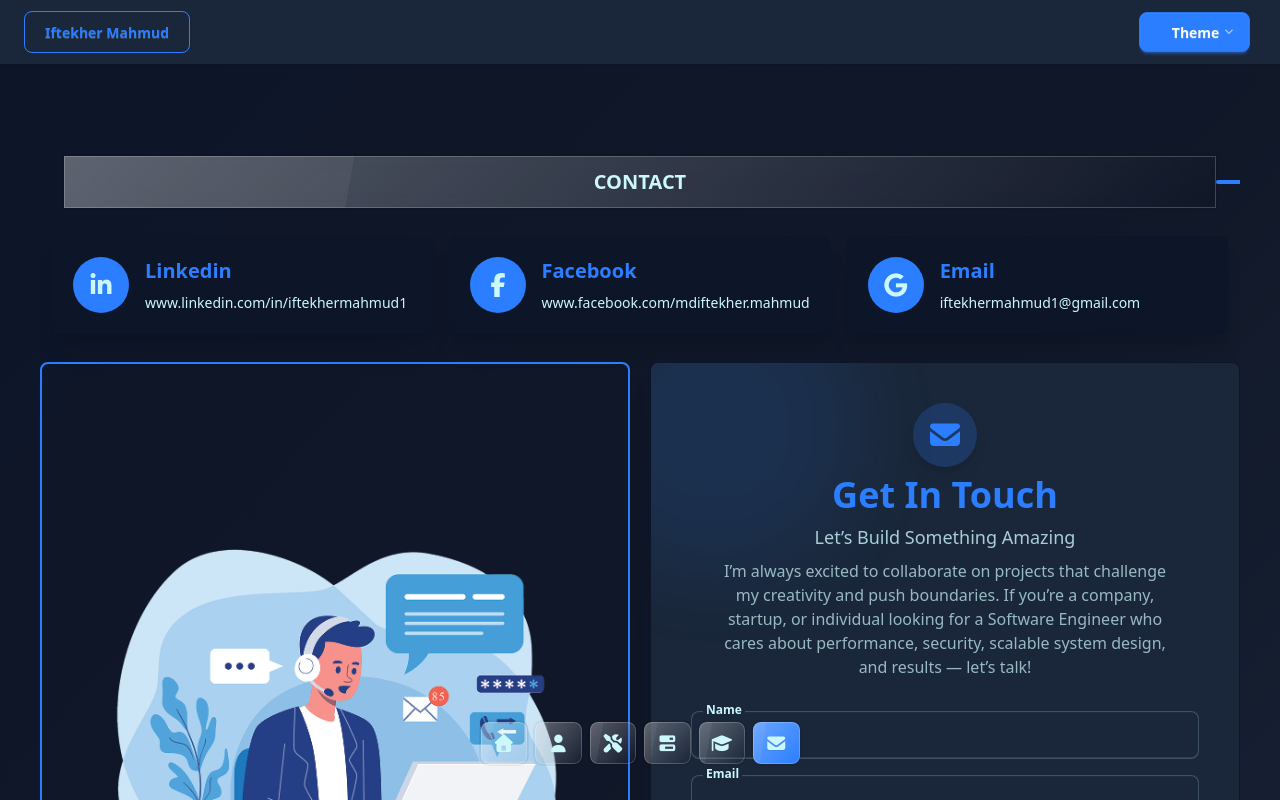
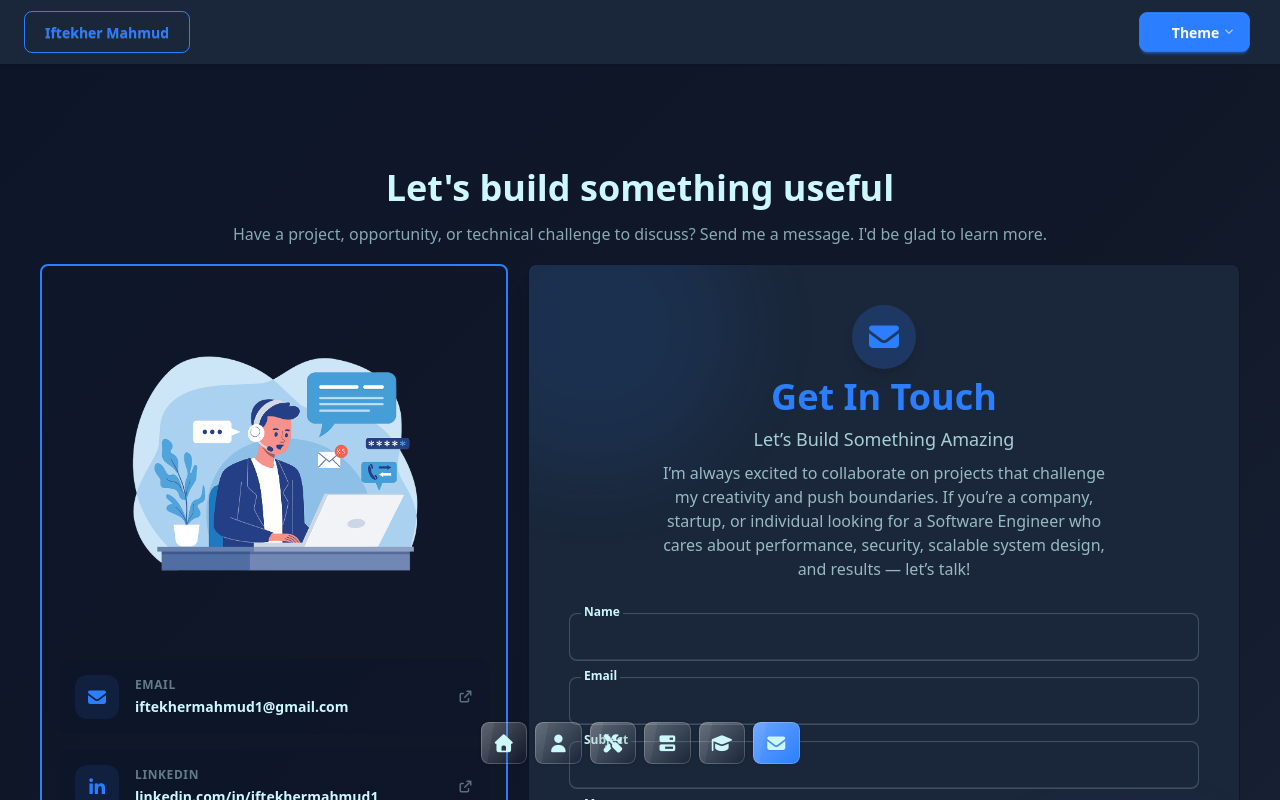
Before and after one commit to iftekher2108/iftekher-mahmud-next, a Next.js app: page /contact in a window 1280 px wide. Shown: the top 800 px of the page. Built offline with nearby package versions, Linux system fonts and the light colour scheme.

Commit message:
profile mejor page update change

```diff
--- a/components/Contact.jsx
+++ b/components/Contact.jsx
@@ -1,6 +1,14 @@
 'use client'
 import Image from "next/image";
 import { motion } from "framer-motion";
+import Link from "next/link";
+
+const contactItems = [
+    { label: 'Email', value: 'iftekhermahmud1@gmail.com', href: 'mailto:iftekhermahmud1@gmail.com', icon: 'fa-solid fa-envelope' },
+    { label: 'LinkedIn', value: 'linkedin.com/in/iftekhermahmud1', href: 'https://www.linkedin.com/in/iftekhermahmud1/', icon: 'fa-brands fa-linkedin-in' },
+    { label: 'GitHub', value: 'github.com/iftekher2108', href: 'https://github.com/iftekher2108', icon: 'fa-brands fa-github' },
+    { label: 'WhatsApp', value: 'Start a conversation', href: 'https://wa.me/8801580359517', icon: 'fa-brands fa-whatsapp' },
+];
 
 export default function Contact() {
 
@@ -8,15 +16,18 @@ export default function Contact() {
         <>
 
             <div className="relative mx-auto my-8 md:my-10 px-2 md:px-0">
-                {/* Subtle gradient background for section, matching project style */}
 
                 <div className="mb-4 pt-3 px-6 relative z-10">
-                    <motion.p initial={{ opacity: 0, y: 40 }} animate={{ opacity: 1, y: 0 }} transition={{ duration: 0.8 }}
+                    <motion.h2 initial={{ opacity: 0, y: 40 }} animate={{ opacity: 1, y: 0 }} transition={{ duration: 0.8 }} className="mt-3 text-3xl font-black text-center text-base-content sm:text-4xl">
+                        Let's build something useful
+                    </motion.h2>
+                    <p className="my-3 leading-7 text-center text-base-content/65">Have a project, opportunity, or technical challenge to discuss? Send me a message. I'd be glad to learn more.</p>
+                    {/* <motion.p initial={{ opacity: 0, y: 40 }} animate={{ opacity: 1, y: 0 }} transition={{ duration: 0.8 }}
                         className="glass px-6 py-3 uppercase text-xl text-center font-bold section-title">
                         Contact
-                    </motion.p>
+                    </motion.p> */}
                 </div>
-
+                {/*
                 <div className="grid md:grid-cols-3 grid-cols-1 gap-4 p-3 mb-4">
 
                     <div className="col-span-1 card p-5 flex-row border border-transparent hover:border-primary gap-4 bg-base-200 shadow-xl">
@@ -49,14 +60,32 @@ export default function Contact() {
                         </div>
                     </div>
 
-                </div>
+                </div> */}
 
-                <div className="grid lg:grid-cols-2 items-center justify-center gap-5 ">
-                    <div className="col-span-1 card flex items-center justify-center h-full shadow-xl border-2 border-primary">
-                        <Image src={'/contact.png'} height={500} width={500} alt="contact" />
+                <div className="grid lg:grid-cols-5 items-center justify-center gap-5 ">
+                    <div className="col-span-2 card flex items-center justify-center h-full shadow-xl border-2 border-primary">
+                        <div className="relative overflow-hidden rounded-2xl">
+                            <Image src="/contact.png" width={600} height={500} alt="Contact Iftekher Mahmud" className="mx-auto max-h-85 w-full object-contain p-2" />
+                        </div>
+                        <div className="grid gap-3 sm:grid-cols-2 w-full lg:grid-cols-1 p-4">
+                            {contactItems.map(item =>
+                                <Link key={item.label} href={item.href} target={item.href.startsWith('http') ? '_blank' : undefined} rel={item.href.startsWith('http') ? 'noreferrer' : undefined} className="flex items-center gap-4 rounded-xl border border-base-300 bg-base-200/50 p-4 transition-colors hover:border-primary/50">
+                                    <span className="flex h-11 w-11 shrink-0 items-center justify-center rounded-xl bg-primary/10 text-lg text-primary">
+                                        <i className={item.icon} />
+                                    </span>
+                                    <span className="min-w-0">
+                                        <span className="block text-xs font-semibold uppercase tracking-wider text-base-content/45">{item.label}</span>
+                                        <span className="mt-1 block truncate text-sm font-semibold text-base-content">{item.value}</span>
+                                    </span>
+                                    <i className="fa-solid fa-arrow-up-right-from-square ml-auto text-xs text-base-content/40" />
+                                </Link>
+                            )}
+                        </div>
+
+                        {/* <Image src={'/contact.png'} height={500} width={500} alt="contact" /> */}
                     </div>
 
-                    <div className="col-span-1">
+                    <div className="col-span-3">
                         <div className="absolute inset-0 -z-10 bg-linear-to-br from-primary/10 via-secondary/10 to-accent/10 rounded-3xl" />
                         <div className="card bg-base-100 shadow-xl border border-base-200 overflow-hidden">
                             {/* Decorative background accent */}
@@ -80,17 +109,22 @@ export default function Contact() {
                                 <form action={'https://formspree.io/f/mqkoqqjw'} method="post" className="flex flex-col gap-4 mt-4">
                                     <label className="floating-label">
                                         <span className="text-base font-semibold">Name</span>
-                                        <input type="text" className="input input-bordered input-lg focus:input-primary focus:outline-0  w-full" required />
+                                        <input type="text" name="name" className="input input-bordered input-lg focus:input-primary focus:outline-0  w-full" required />
                                     </label>
 
                                     <label className="floating-label">
                                         <span className="text-base font-semibold">Email</span>
-                                        <input type="email" className="input input-bordered input-lg focus:input-primary focus:outline-0 w-full" required />
+                                        <input type="email" name="email" className="input input-bordered input-lg focus:input-primary focus:outline-0 w-full" required />
+                                    </label>
+
+                                    <label className="floating-label">
+                                        <span className="text-base font-semibold">Subject</span>
+                                        <input type="text" name="_subject" className="input input-bordered input-lg focus:input-primary focus:outline-0 w-full" required />
                                     </label>
 
                                     <label className="floating-label">
                                         <span className="text-base font-semibold">Message...</span>
-                                        <textarea className="textarea textarea-lg focus:textarea-primary focus:outline-0 w-full min-h-37.5" required></textarea>
+                                        <textarea className="textarea textarea-lg focus:textarea-primary focus:outline-0 w-full min-h-37.5" name="message" required></textarea>
                                     </label>
 
                                     <button type="submit" className="btn btn-primary btn-lg w-full text-md tracking-[2px] font-bold shadow-md scale-95 hover:scale-100 transition-transform">Send Message</button>
--- a/components/Hero.jsx
+++ b/components/Hero.jsx
@@ -6,13 +6,13 @@ import { TypeAnimation } from 'react-type-animation';
 
 export default function Hero() {
     return (
-        <div className="hero-section relative md:p-6 p-2 mb-2 card rounded-5 shadow-md border-base-200 overflow-hidden">
+        <div className="hero-section relative md:pt-6 md:px-6 pt-2 card rounded-5 shadow-md border-base-200 overflow-hidden">
             <div className="absolute inset-0 pointer-events-none">
                 <div className="absolute -top-16 -left-16 w-80 h-80 bg-primary/10 rounded-full blur-2xl"></div>
                 <div className="absolute bottom-0 right-0 w-64 h-64 bg-secondary/10 rounded-full blur-2xl"></div>
             </div>
             <div className="relative grid lg:grid-cols-2 gap-10 items-center z-10">
-                <div className="col-span-1 p-3">
+                <div className="col-span-1 p-3 mb-3">
                     <h1 className="text-5xl font-extrabold text-base-content leading-tight">
                         Hi I&#39;m <br />
                         <span className="text-primary tracking-[2px]">Iftekher </span><span className="text-stroke tracking-[2px] text-transparent">Mahmud</span>
@@ -56,9 +56,9 @@ export default function Hero() {
                     </div>
                     <IconSocial />
                 </div>
-                <div className="flex relative justify-center p-3">
-                    <div className="avatar hero-picture rounded-tl-[50%] rounded-br-[50%] border-0 outline-0 ring-4 ring-offset-base-100 ring-offset-5 shadow-xl flex items-center justify-center ring-primary ">
-                        <Image src={'/hero.png'} height={400} width={400} alt="hero-avater" className="object-cover rounded-br-[50%] rounded-tl-[50%]" />
+                <div className="flex relative justify-center pt-3 px-3">
+                    <div className="avatar hero-picture flex items-end justify-center">
+                        <Image src={'/hero.png'} height={400} width={400} alt="hero-avater" className="object-cover" />
                     </div>
                 </div>
             </div>
```
Also changed, not shown: components/AboutMe.jsx (+5 -5 lines), components/Education.jsx (+45 -22 lines), components/Skills.jsx (+9 -6 lines), components/Work.jsx (+29 -23 lines), 1 other file (tests, documents, lock files or other folders).
